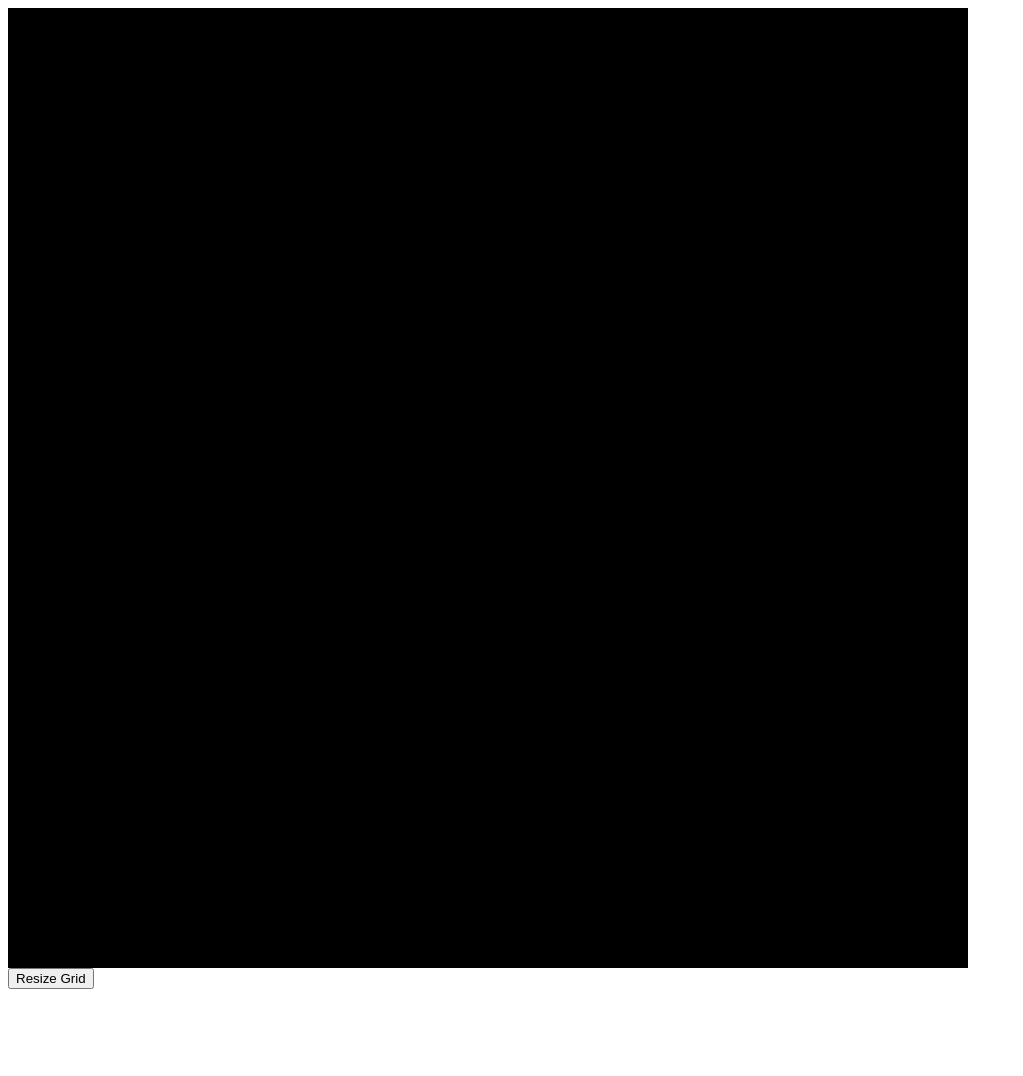
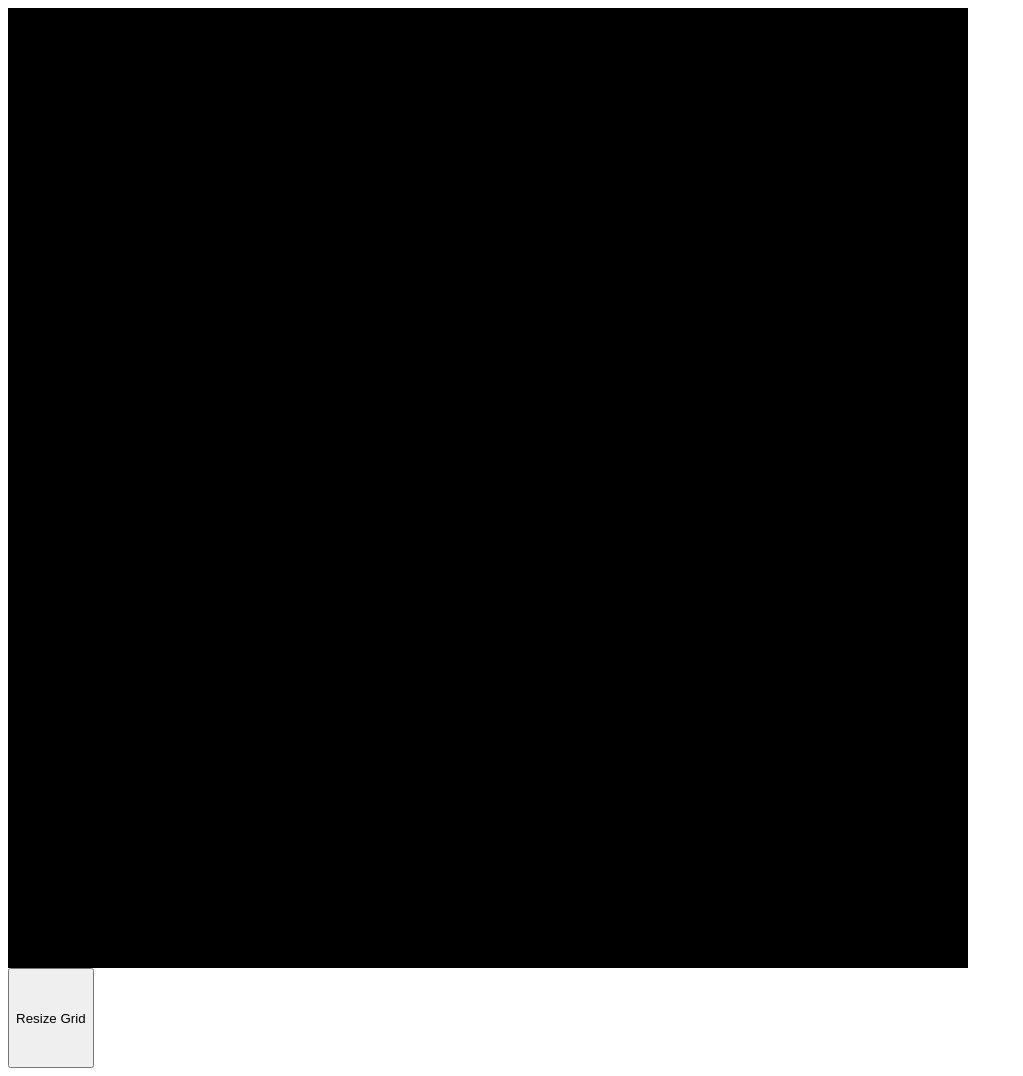
Before and after one commit to Alex15can/Etch-a-Sketch, a plain HTML site: page index.html in a window 1280 px wide. Shown: the whole page, without its empty margins (0-1023 px from the left). Before the commit the page ends 997 px from the top, so only its background shows below. Drawn offline with Linux system fonts and the light colour scheme.

Commit message:
small adjustment to button css to make it more prevalent for testing

```diff
--- a/style.css
+++ b/style.css
@@ -6,3 +6,8 @@ grid-template-columns: repeat(16, 1fr);
 grid-auto-rows: 60px;
 background-color: black;
 }
+
+#getPrompt {
+    min-height: 100px;
+    min-width: 400px:
+}
```
